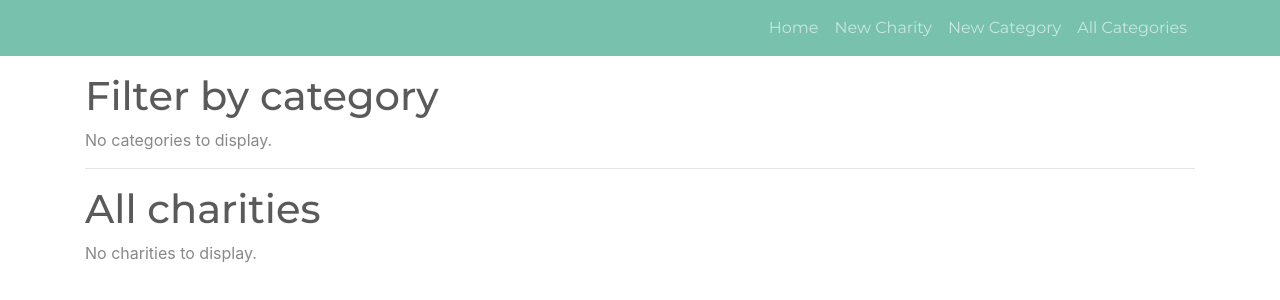
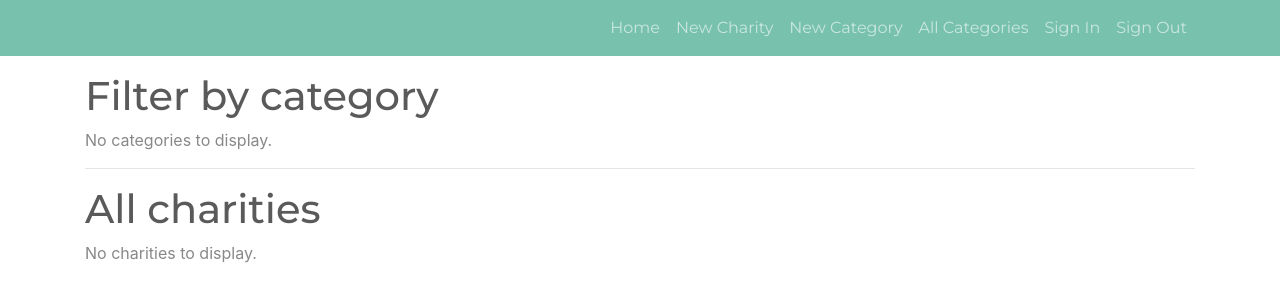
Before and after one commit to alinemokfa/charities_directory, a Symfony app: template templates/charities/index.html.twig in a window 1280 px wide. Shown: the top 300 px of the page. Run offline with Twig, Linux system fonts and the light colour scheme; the template is opened without the code that fills it, so the values that code supplies are empty; some libraries are stand-ins or nearby versions.

Commit message:
Add logout functionality

```diff
--- a/templates/inc/navbar.html.twig
+++ b/templates/inc/navbar.html.twig
@@ -18,6 +18,12 @@
                 <li class="nav-item">
                     <a href="/categories" class="nav-link">All Categories</a>
                 </li>
+                <li class="nav-item">
+                    <a href="/login" class="nav-link">Sign In</a>
+                </li>
+                <li class="nav-item">
+                    <a href="/logout" class="nav-link">Sign Out</a>
+                </li>
             </ul>
         </div>
     </div>
```
Also changed, not shown: src/Controller/SecurityController.php (+7 -0 lines), 1 other file.
